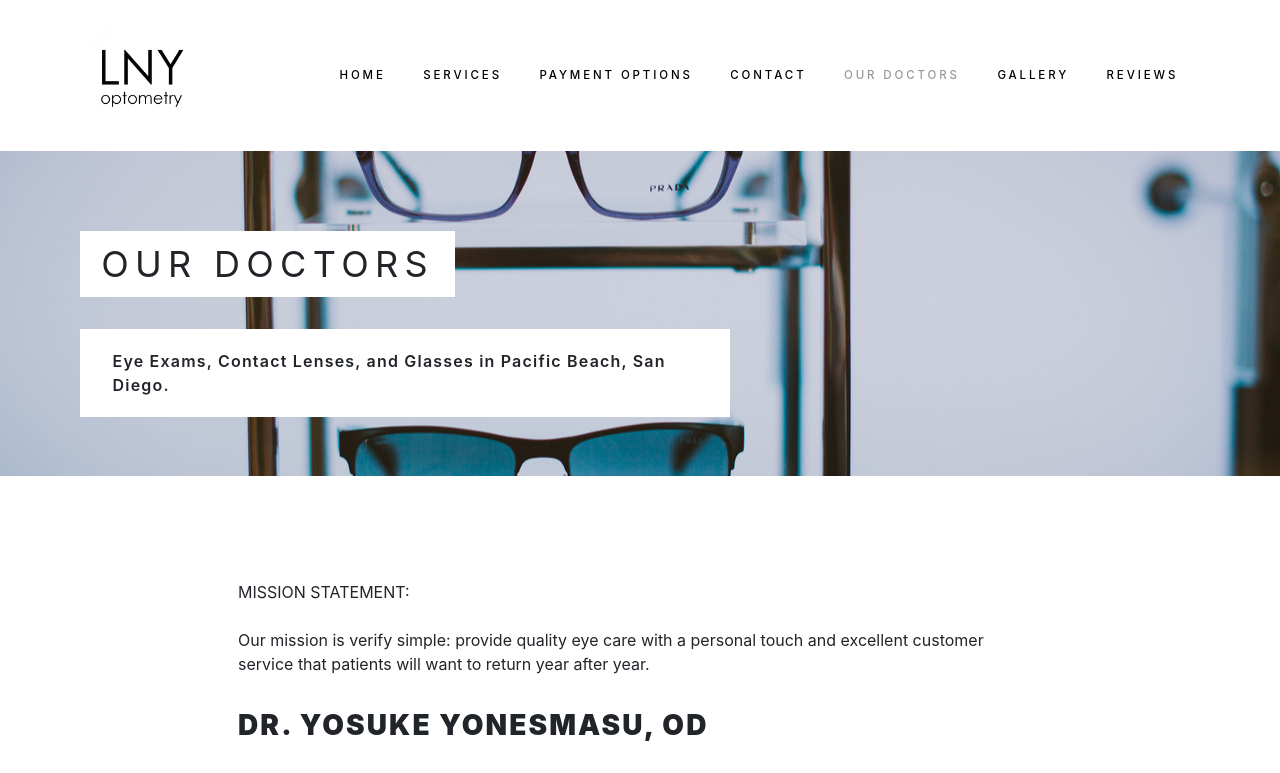
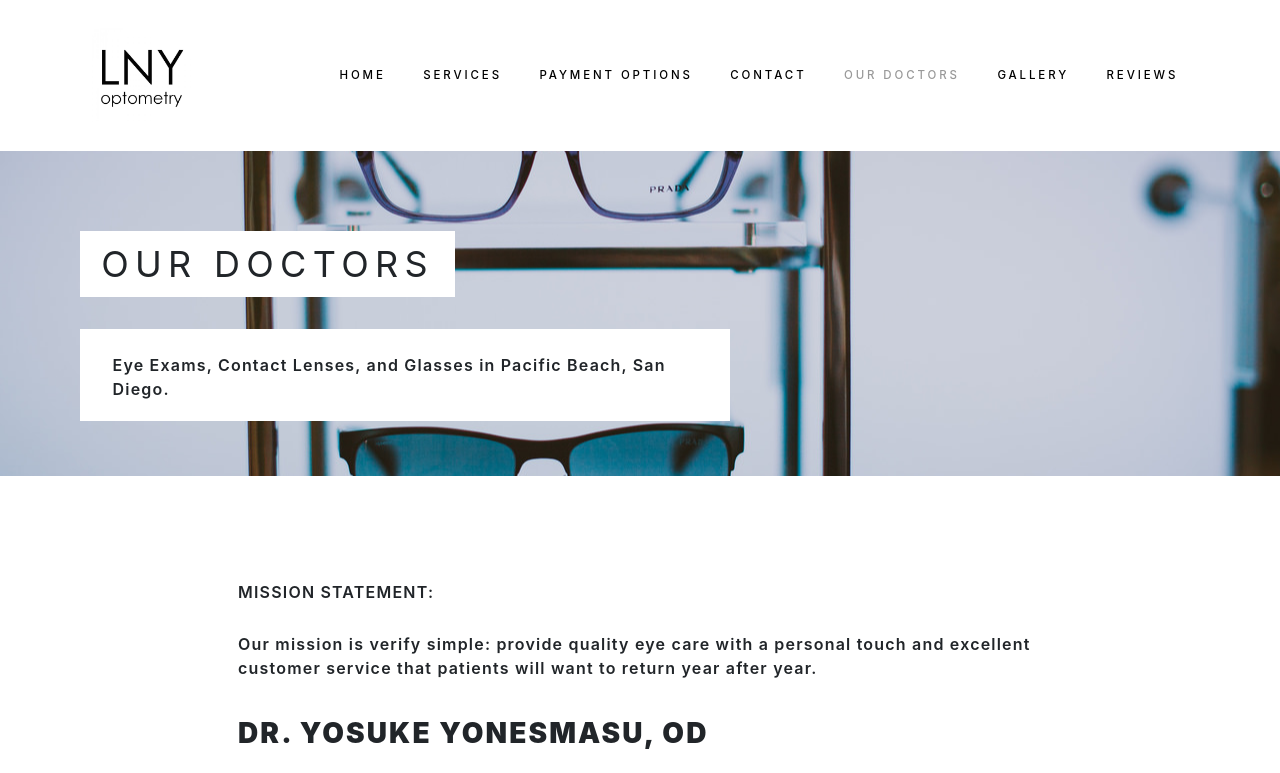
Before and after one commit to cluelesslinh/lnyoptometry, a React (Create React App) app: page /our-doctors in a window 1280 px wide. Shown: the top 773 px of the page. Built offline with nearby package versions, Linux system fonts and the light colour scheme.

Commit message:
Our Doctors
corrected labeling for divs

```diff
--- a/src/pages/OurDoctors/our-doctors.js
+++ b/src/pages/OurDoctors/our-doctors.js
@@ -39,14 +39,14 @@ const OurDoctors = () => {
                 <Parallax className="od-bg-box" strength={750}>
                     <Background>
                         <img className="od-bg-img" src={process.env.PUBLIC_URL + "/images/prada-display.jpg"} alt="prada-display" /></Background>
-                    <odtitlebox>
-                        <odtitle>OUR DOCTORS</odtitle>
-                    </odtitlebox>
-                    <oddescbox>
-                        <oddesc>
+                    <div className="odTitleBox">
+                        <div className="odtitle">OUR DOCTORS</div>
+                    </div>
+                    <div className="oddescbox">
+                        <div className="oddesc">
                             Eye Exams, Contact Lenses, and Glasses in Pacific Beach, San Diego.
-                        </oddesc>
-                    </oddescbox>
+                        </div>
+                    </div>
                 </Parallax>
             </section>
 
--- a/src/pages/OurDoctors/ourdoctors.css
+++ b/src/pages/OurDoctors/ourdoctors.css
@@ -12,7 +12,7 @@
     object-position: 0 -40vh;
 }
 
-odtitlebox {
+.odTitleBox {
     background-color: white;
     width: 60%;
     width: 375px;
@@ -23,14 +23,14 @@ odtitlebox {
     flex-wrap: wrap;
 }
 
-odtitle {
+.odtitle {
     font-size: 2.25em;
     letter-spacing: .175em;
     margin: 3% 5% 3% 5%;
     line-height: 1.2em;
 }
 
-oddescbox {
+.oddescbox {
     display: flex;
     flex-direction: column;
     flex-wrap: nowrap;
@@ -40,14 +40,14 @@ oddescbox {
     max-width: 650px;
     min-width: 425px;
     margin: 0 0 0 5rem;
-    padding: 1em 0 1em 0;
+    padding: 0 0 1em 0;
 }
 
-oddesc {
+.oddesc {
     font-weight: 600;
     font-size: 1em;
     letter-spacing: .075em;
-    padding: .25rem 5% .25rem 5%;
+    padding: 0rem 5% .25rem 5%;
 }
 
 .odPage {
```
